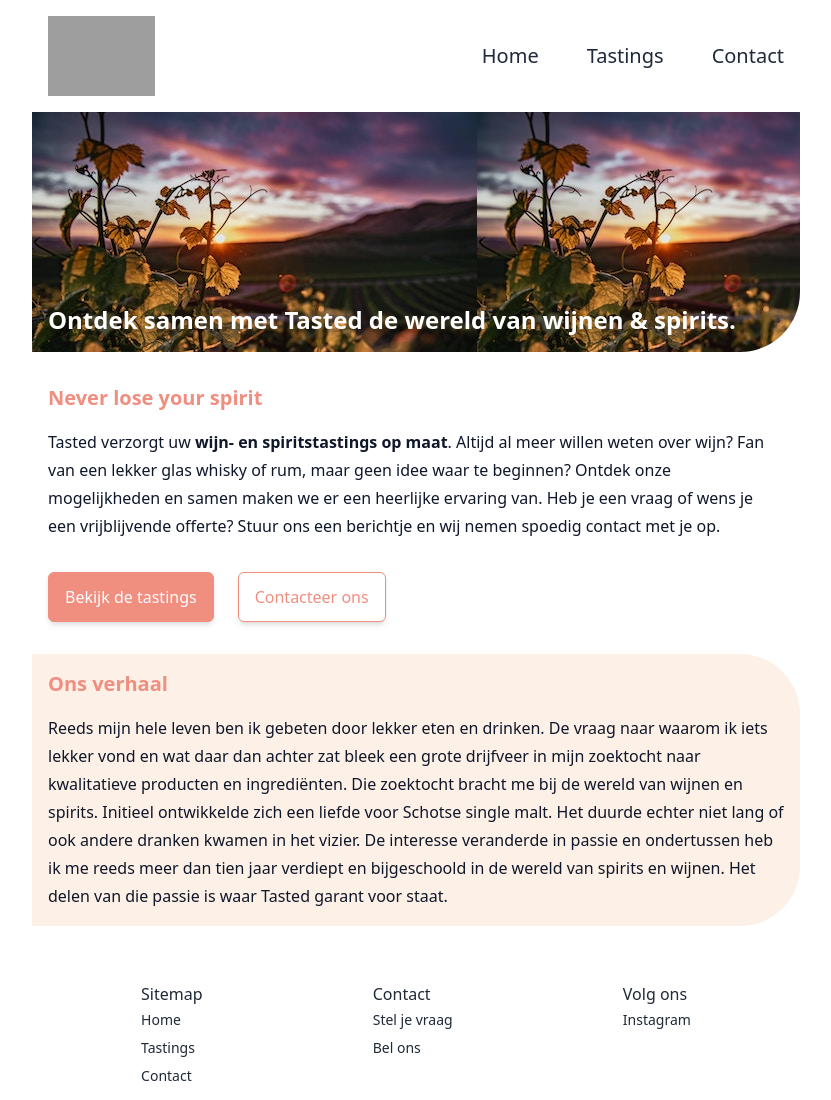
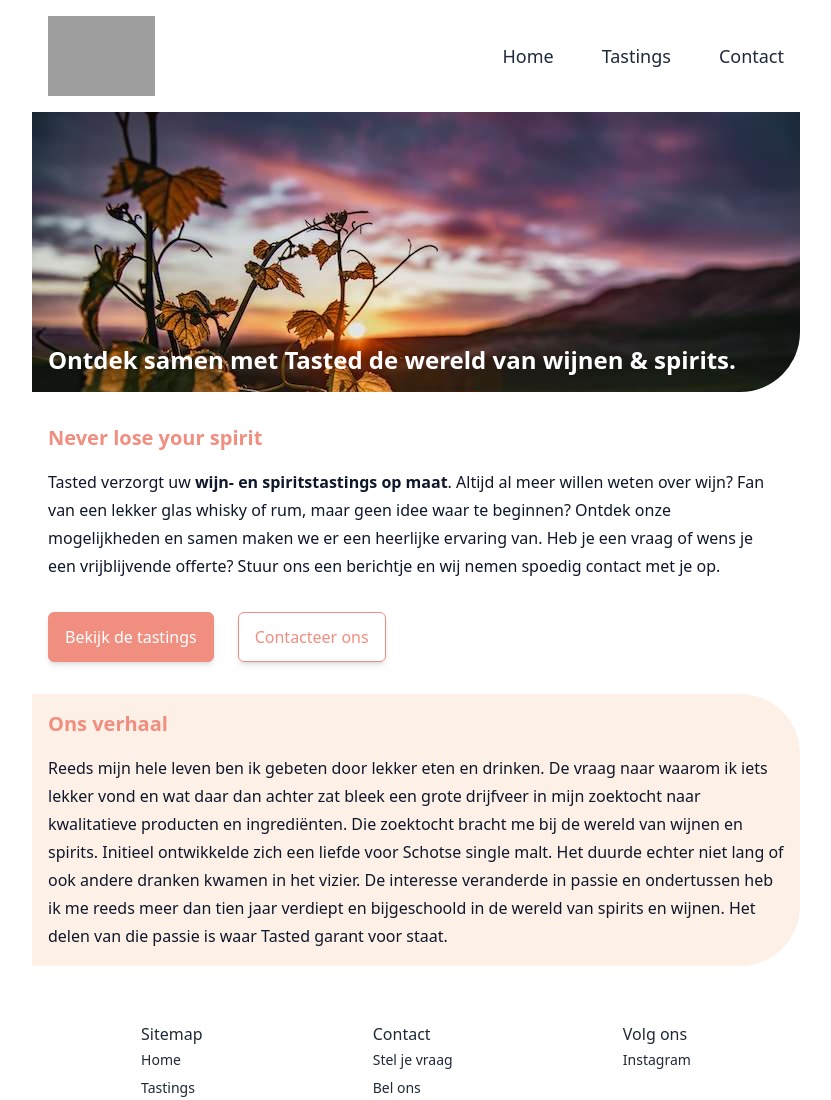
Before and after one commit to JonasBne/tastedwineandspirits.be, an Astro site: page / in a window 1280 px wide. Shown: the top 1100 px of the page, without its empty margins (224-1055 px from the left). Built offline with nearby package versions, Linux system fonts and the light colour scheme; Astro itself is replaced by a stand-in of ours; grey boxes are pictures that could not be loaded.

Commit message:
style: responsive image

```diff
--- a/src/components/NavBar.tsx
+++ b/src/components/NavBar.tsx
@@ -27,13 +27,13 @@ const NavBar = () => {
 
             <ul className="hidden lg:flex lg:gap-x-12 list-none">
             <li>
-                <a className="text-slate-800 text-xl" href={appRoutes.base}>Home</a>
+                <a className="text-slate-800 text-lg" href={appRoutes.base}>Home</a>
             </li>
             <li>
-                <a className="text-slate-800 text-xl" href={appRoutes.tastings.base}>Tastings</a>
+                <a className="text-slate-800 text-lg" href={appRoutes.tastings.base}>Tastings</a>
             </li>
             <li>
-                <a className="text-slate-800 text-xl" href={appRoutes.contact}>Contact</a>
+                <a className="text-slate-800 text-lg" href={appRoutes.contact}>Contact</a>
             </li>
         </ul>
 
--- a/src/pages/index.astro
+++ b/src/pages/index.astro
@@ -8,7 +8,7 @@ import Layout from '../layouts/Layout.astro';
 
 <Layout title="Tasted - Home">
 	<article>
-		<aside class="bg-vineyard-445w h-[30vh] rounded-br-[60px] flex flex-col px-4">
+		<aside class="bg-vineyard-680w h-[30vh] rounded-br-[60px] flex flex-col px-4 md:h-[35vh] sm:bg-vineyard-768w">
 			<p class=" text-white font-bold text-2xl mt-auto mb-4 leading-8">
 				Ontdek samen met Tasted de wereld van wijnen & spirits.
 			</p>
--- a/tailwind.config.cjs
+++ b/tailwind.config.cjs
@@ -6,8 +6,8 @@ module.exports = {
 	theme: {
 		extend: {
 			backgroundImage: {
-				'vineyard-445w': "url('/assets/images/vineyard-445w.jpg')",
-				'tequila-445w': 'url(/assets/images/tequila-445w.jpg)',
+				'vineyard-680w': "url('/assets/images/vineyard-680w.jpg')",
+				'vineyard-768w': "url('/assets/images/vineyard-768w.jpg')",
 			},
 			colors: {
 				rose: {
```
Also changed, not shown: public/assets/images/vineyard-445w.jpg (deleted), public/assets/images/vineyard-680w.jpg (added), public/assets/images/vineyard-768w.jpg (added).
